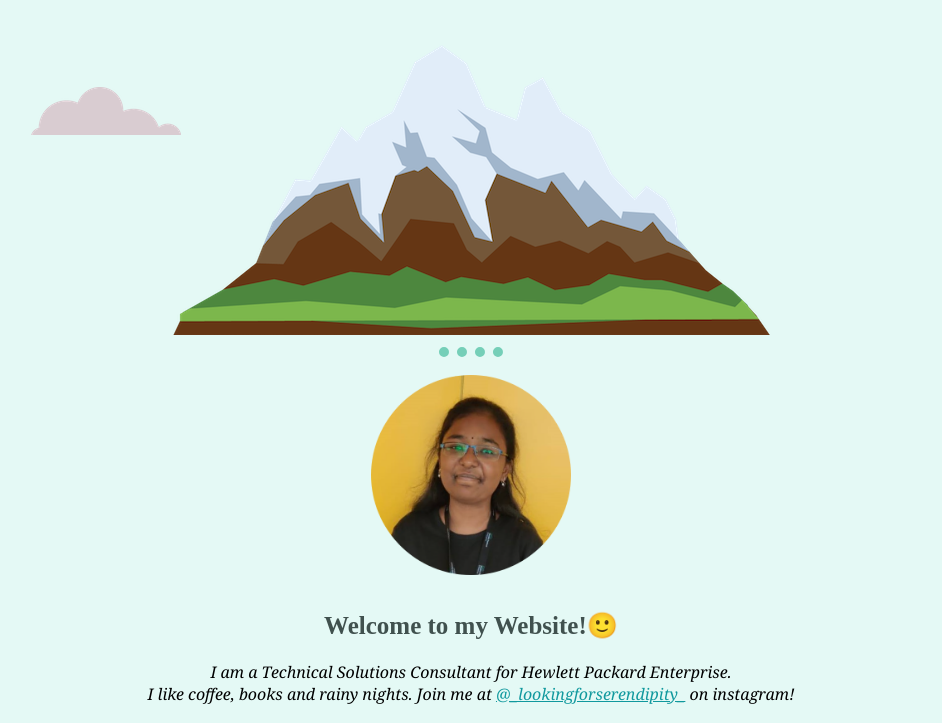
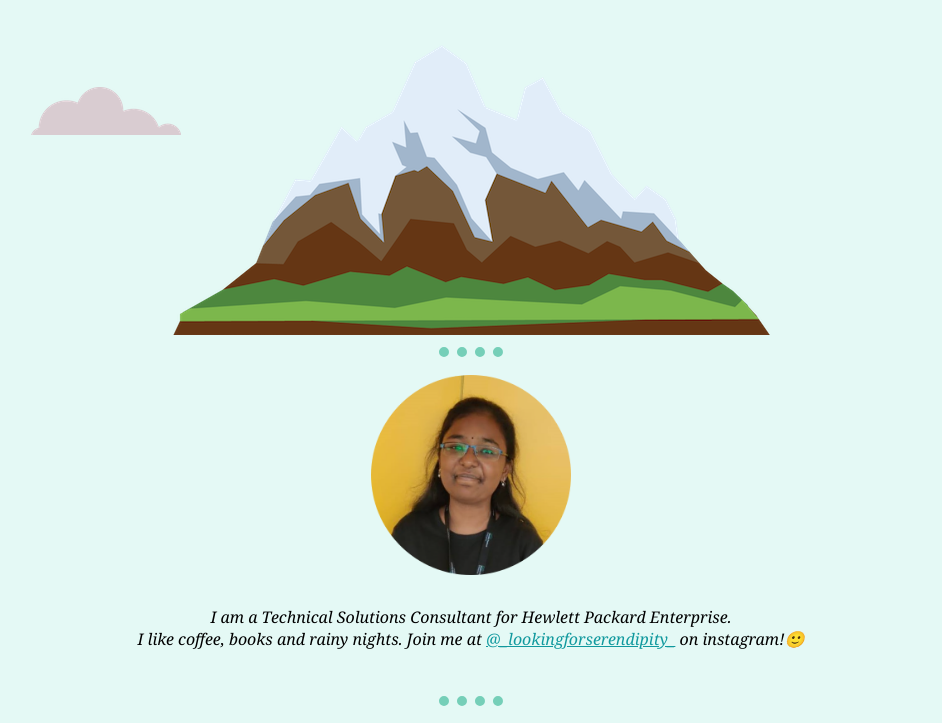
Before and after one commit to nachammainagappan/cv, a plain HTML site: page index.html in a window 1280 px wide. Shown: the part 213-936 px from the top of the page, without its empty margins (169-1111 px from the left). Drawn offline with Linux system fonts and the light colour scheme; a web font is replaced by a local one.

Commit message:
Update index.html

```diff
--- a/index.html
+++ b/index.html
@@ -34,10 +34,9 @@
     <div class="header">
       <img src="images/circle-cropped.png" height="200" width="200" alt="Nachammai profile picture">
     </div>
-    <h2>Welcome to my Website!🙂</h2>
     <p>
       <em>I am a Technical Solutions Consultant for Hewlett Packard Enterprise.<br>
-        I like coffee, books and rainy nights. Join me at <a href="https://www.instagram.com/_lookingforserendipity_">@_lookingforserendipity_</a> on instagram!</em>
+        I like coffee, books and rainy nights. Join me at <a href="https://www.instagram.com/_lookingforserendipity_">@_lookingforserendipity_</a> on instagram!🙂</em>
     </p>
     <br>
     <hr>
```
